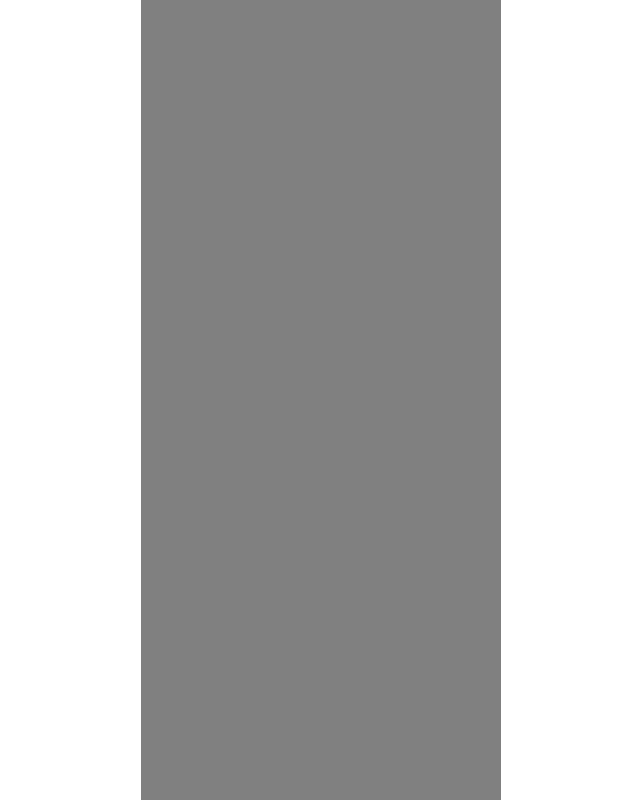
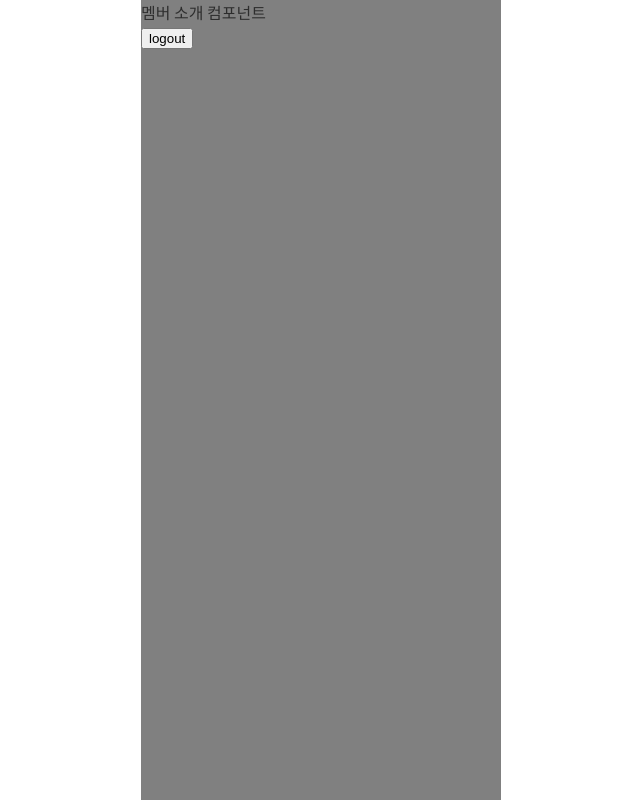
Before and after one commit to hanghae99-final-5/Final-FrontEnd, a React (Create React App) app: page /logout in a window 1280 px wide. Before the commit this address had no page. Shown: the whole page, without its empty margins (319-959 px from the left). Built offline with nearby package versions, Linux system fonts and the light colour scheme.

Commit message:
로그아웃 페이지 기능 구현

```diff
--- a/src/App.js
+++ b/src/App.js
@@ -1,16 +1,16 @@
-import React, { useEffect } from 'react';
-import styled from 'styled-components';
-import { Routes, Route } from 'react-router-dom';
+import React, { useEffect } from "react";
+import styled from "styled-components";
+import { Routes, Route } from "react-router-dom";
 
-import Main from './pages/Main';
-import FirstPage from './pages/FirstPage';
-import Signup from './pages/Signup';
-import Login from './pages/Login';
-import FriendMain from './pages/FriendMain';
-import Write from './pages/Write';
-import Matching from './pages/Matching';
+import Main from "./pages/Main";
+import FirstPage from "./pages/FirstPage";
+import Signup from "./pages/Signup";
+import Login from "./pages/Login";
+import FriendMain from "./pages/FriendMain";
+import Write from "./pages/Write";
+import Matching from "./pages/Matching";
 import Shop from "./pages/Shop";
-
+import Logout from "./pages/Logout";
 
 function App() {
   function setScreenSize() {
@@ -31,15 +31,10 @@ function App() {
               <Route exact path="/firstpage" element={<FirstPage />} />
               <Route exact path="/signup" element={<Signup />} />
               <Route exact path="/login" element={<Login />} />
+              <Route exact path="/write" element={<Write />} />
+              <Route exact path="/matching" element={<Matching />} />
               <Route exact path="/shop" element={<Shop />} />
-              <Route exact path='/' element={<Main/>} />
-              <Route exact path='/firstpage' element={<FirstPage/>} />
-              <Route exact path='/signup' element={<Signup/>} />
-              <Route exact path='/login' element={<Login/>} />
-              <Route exact path='/write' element={<Write/>} />
-              <Route exact path='/matching' element={<Matching/>} />
-              <Route exact path="/shop" element={<Shop />} />
-
+              <Route exact path="/logout" element={<Logout />} />
             </Routes>
           </Setting>
         </div>
--- a/src/components/MainHeader.js
+++ b/src/components/MainHeader.js
@@ -4,6 +4,7 @@ import styled from "styled-components";
 
 import heart from "../assets/images/icons/heart.png";
 import search from "../assets/images/icons/search.png";
+import logout from "../assets/images/icons/인증하기_24.png";
 
 const MainHeader = ({ headerName }) => {
   const navigate = useNavigate();
@@ -16,6 +17,9 @@ const MainHeader = ({ headerName }) => {
         </div>
         <div onClick={() => navigate("/matching")}>
           <img src={search} />
+        </div>
+        <div onClick={() => navigate("/logout")}>
+          <img src={logout} />
         </div>
       </NavDiv>
     </MainHeaderWrap>
--- /dev/null
+++ b/src/pages/Logout.js
@@ -0,0 +1,26 @@
+import { useDispatch } from "react-redux";
+import { logoutAccount } from "../redux/modules/user";
+import { useNavigate } from "react-router-dom";
+
+const Logout = () => {
+  const navigate = useNavigate();
+  const dispatch = useDispatch();
+  return (
+    <>
+      <div>멤버 소개 컴포넌트</div>
+      <button
+        onClick={() => {
+          dispatch(
+            logoutAccount(() => {
+              navigate("/login");
+            })
+          );
+        }}
+      >
+        logout
+      </button>
+    </>
+  );
+};
+
+export default Logout;
--- a/src/redux/modules/user.js
+++ b/src/redux/modules/user.js
@@ -29,6 +29,13 @@ export const checkUser = () => {
   };
 };
 
+export const logoutAccount = (callback) => {
+  return async function (dispatch) {
+    dispatch(deleteUser());
+    callback();
+  };
+};
+
 export const registerAccount = (user, callback) => {
   return async function (dispatch, getState) {
     await apis
@@ -51,7 +58,6 @@ export const LoginAccount = (user, callback) => {
         const token = res.headers.authorization;
         localStorage.setItem("jwtToken", token);
         dispatch(setUser());
-
         callback();
       })
       .catch((err) => {
```
